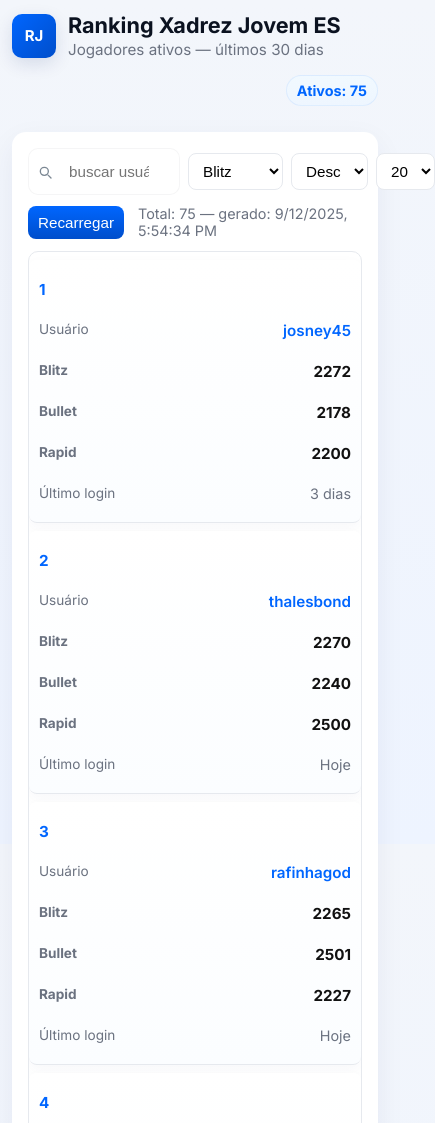
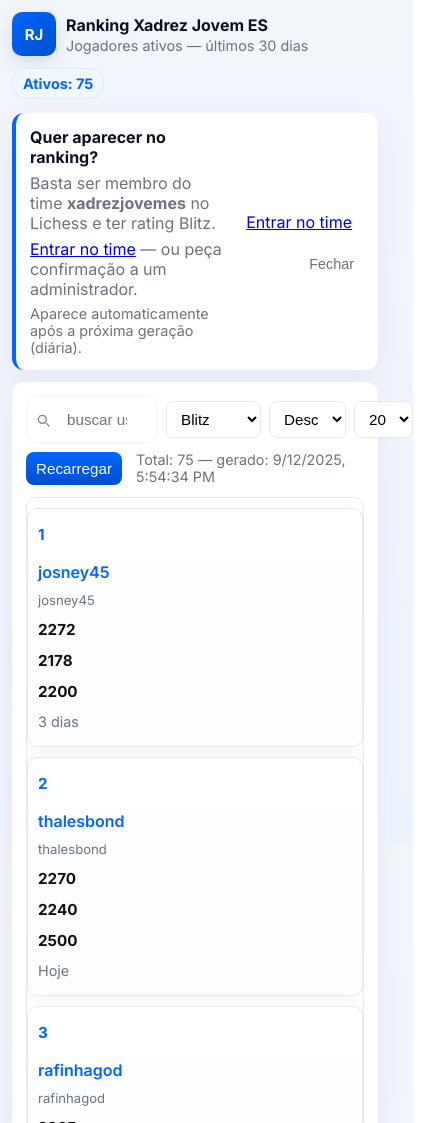
Before and after one commit to Gedeon-Arruda/RankingXadrezJovem, a plain HTML site: page docs/index.html in a window 390 px wide. Shown: the top 1123 px of the page, 435 px wide, since content can reach past the window. Drawn offline with Linux system fonts and the light colour scheme.

Commit message:
UI: modernize responsive index (Ranking Xadrez Jovem ES)

```diff
--- a/docs/index.html
+++ b/docs/index.html
@@ -25,73 +25,109 @@
       color:#0b1220;
       -webkit-font-smoothing:antialiased;
       -moz-osx-font-smoothing:grayscale;
-      padding:24px;
+      padding:20px;
     }
     .wrap{max-width:1200px;margin:0 auto}
     header.site{
-      display:flex;align-items:center;gap:16px;justify-content:space-between;margin-bottom:18px;
-      flex-wrap:wrap;
+      display:flex;align-items:center;gap:12px;justify-content:space-between;margin-bottom:14px;flex-wrap:wrap;
     }
-    .brand{display:flex;gap:12px;align-items:center}
+    .brand{display:flex;gap:10px;align-items:center}
     .logo{
-      width:56px;height:56px;border-radius:10px;background:linear-gradient(135deg,var(--accent),var(--accent-2));
+      width:52px;height:52px;border-radius:10px;background:linear-gradient(135deg,var(--accent),var(--accent-2));
       display:flex;align-items:center;justify-content:center;color:#fff;font-weight:700;font-size:18px;box-shadow:0 6px 18px rgba(6,34,102,0.12);
       flex:0 0 auto;
     }
-    h1{font-size:1.35rem;margin:0}
-    .subtitle{color:var(--muted);font-size:0.95rem;margin-top:2px}
+    h1{font-size:1.25rem;margin:0}
+    .subtitle{color:var(--muted);font-size:0.9rem;margin-top:2px}
     .top-meta{display:flex;gap:10px;align-items:center}
     .badge{background:linear-gradient(180deg,#f1f9ff,#eef6ff);color:var(--accent);padding:6px 10px;border-radius:999px;border:1px solid rgba(11,102,255,0.08);font-weight:700;font-size:0.9rem;}
-    .card{background:var(--card);border-radius:14px;padding:16px;box-shadow:0 10px 30px rgba(12,32,80,0.06);}
-    .controls{display:flex;gap:10px;align-items:center;flex-wrap:wrap;margin-bottom:12px;}
+    .card{background:var(--card);border-radius:12px;padding:14px;box-shadow:0 10px 30px rgba(12,32,80,0.06);}
+    .controls{display:flex;gap:8px;align-items:center;flex-wrap:wrap;margin-bottom:12px;}
     .controls .left{display:flex;gap:8px;align-items:center}
     .search{display:flex;align-items:center;gap:8px;background:var(--glass);padding:8px;border-radius:10px;border:1px solid rgba(11,20,40,0.04);}
-    .search input{border:0;background:transparent;outline:none;padding:6px 8px;font-size:0.95rem;width:240px;}
+    .search input{border:0;background:transparent;outline:none;padding:6px 8px;font-size:0.95rem;width:220px;}
     select,button{padding:8px 10px;border-radius:8px;border:1px solid #e6e9ee;background:#fff;font-size:0.95rem;}
     button.btn{background:linear-gradient(180deg,var(--accent),var(--accent-2));color:#fff;border:none;cursor:pointer;}
     .info{color:var(--muted);font-size:0.9rem;margin-left:6px}
     .table-wrap{overflow:auto;border-radius:10px;border:1px solid var(--table-border);background:linear-gradient(180deg,#fff,#fbfdff);margin-top:8px}
-    table{width:100%;border-collapse:collapse;min-width:720px}
-    thead th{position:sticky;top:0;background:linear-gradient(180deg,#ffffff,#f7fbff);padding:12px 14px;text-align:left;border-bottom:1px solid var(--table-border);font-weight:700;font-size:0.95rem;color:#0b1220;}
-    tbody td{padding:12px 14px;border-bottom:1px solid var(--table-border);vertical-align:middle;font-size:0.95rem;color:#122036}
+    table{width:100%;border-collapse:collapse;min-width:640px;table-layout:auto}
+    thead th{position:sticky;top:0;background:linear-gradient(180deg,#ffffff,#f7fbff);padding:12px 12px;text-align:left;border-bottom:1px solid var(--table-border);font-weight:700;font-size:0.95rem;color:#0b1220;}
+    tbody td{padding:10px 12px;border-bottom:1px solid var(--table-border);vertical-align:middle;font-size:0.95rem;color:#122036}
     tbody tr:hover{background:linear-gradient(90deg,rgba(0,102,255,0.03),transparent)}
     .rank{width:56px;font-weight:700;color:var(--accent)}
-    .user a{color:var(--accent);text-decoration:none;font-weight:600}
-    .user a:hover{text-decoration:underline}
+    .user a{color:var(--accent);text-decoration:none;font-weight:600;word-break:break-word}
     .small{display:block;color:var(--muted);font-size:0.82rem;margin-top:4px}
-    .rating{font-weight:700;color:#111}
-    .seen{color:var(--muted);font-size:0.9rem}
+    .rating{font-weight:700;color:#111;text-align:right;min-width:56px}
+    .seen{color:var(--muted);font-size:0.9rem;text-align:right}
     .pager{display:flex;gap:6px;align-items:center;flex-wrap:wrap;margin-top:12px;justify-content:flex-end}
     .pager button{background:#fff;border:1px solid #eef3fb;padding:6px 10px;border-radius:8px;cursor:pointer}
     .pager button[disabled]{opacity:.6;cursor:default}
 
-    /* Responsive improvements */
+    /* Tablet */
     @media (max-width:900px){
-      .search input{width:160px}
-      table{min-width:640px}
+      .search input{width:140px}
+      thead th, tbody td{padding:10px}
+      h1{font-size:1.1rem}
     }
 
-    /* Mobile: transform table rows into card-like blocks with labels */
+    /* Mobile: stacked card layout with all fields visible */
     @media (max-width:720px){
-      header.site{padding-bottom:8px}
-      .top-meta{width:100%;justify-content:flex-end}
-      table{min-width:0;border:0}
-      thead{display:none}
-      tbody tr{display:block;border-bottom:1px solid var(--table-border);padding:12px 10px;margin:8px 0;border-radius:8px;background:linear-gradient(180deg,#fff,#fbfdff);box-shadow:0 4px 14px rgba(12,32,80,0.03)}
-      tbody td{display:flex;justify-content:space-between;padding:8px 0;border:0}
-      tbody td + td{margin-top:6px}
-      tbody td::before{content:attr(data-label);color:var(--muted);font-size:0.85rem;margin-right:12px;flex:0 0 36%;}
-      .rank::before{display:none}
-      .user a{display:block}
-      .small{display:none}
+      body{padding:12px}
+      .wrap{padding:0}
+      .logo{width:44px;height:44px;font-size:15px}
+      .search input{width:110px}
+      table{min-width:0}
+      thead{display:none} /* hide desktop headers */
+      tbody tr{
+        display:block;
+        border-radius:10px;
+        padding:10px;
+        margin:10px 0;
+        background:linear-gradient(180deg,#fff,#fbfdff);
+        box-shadow:0 6px 18px rgba(6,34,102,0.04);
+        border:1px solid var(--table-border);
+      }
+      /* Each cell becomes a row: label on left, value on right; username full width */
+      tbody td{
+        display:flex;
+        justify-content:space-between;
+        align-items:center;
+        padding:6px 0;
+        border:0;
+        font-size:0.95rem;
+      }
+      tbody td.user{
+        flex-direction:column;
+        align-items:flex-start;
+        gap:6px;
+      }
+      tbody td.user a{font-size:1rem}
+      tbody td.user .small{display:block}
+      tbody td.data-metric{
+        width:100%;
+        display:flex;
+        justify-content:space-between;
+        gap:12px;
+        padding-top:6px;
+        font-size:0.95rem;
+      }
+      /* compact metric badges */
+      .metric{
+        flex:1;
+        display:flex;
+        flex-direction:column;
+        align-items:flex-end;
+        min-width:64px;
+      }
+      .metric .label{color:var(--muted);font-size:0.78rem}
+      .metric .value{font-weight:700}
+      .rank{display:inline-block;margin-bottom:6px}
       .pager{justify-content:center}
     }
 
     @media (max-width:420px){
-      body{padding:12px}
-      .logo{width:44px;height:44px;font-size:15px}
-      .search input{width:110px}
-      tbody td::before{flex:0 0 48%}
+      .search input{width:90px}
+      h1{font-size:1rem}
     }
   </style>
 </head>
@@ -109,6 +145,24 @@
         <div class="badge">Ativos: <strong id="totalBadge">—</strong></div>
       </div>
     </header>
+
+    <!-- Join banner (concise, dismissible) -->
+    <div id="joinBanner" class="card" style="margin-bottom:12px; border-left:4px solid var(--accent); display:flex;align-items:center;gap:12px;">
+      <div style="flex:1">
+        <strong>Quer aparecer no ranking?</strong>
+        <div style="color:var(--muted);margin-top:6px">
+          Basta ser membro do time <strong>xadrezjovemes</strong> no Lichess e ter rating Blitz.
+          <div style="margin-top:6px">
+            <a href="https://lichess.org/team/xadrezjovemes" target="_blank" rel="noopener">Entrar no time</a> — ou peça confirmação a um administrador.
+          </div>
+          <div style="margin-top:6px;font-size:0.9rem;color:var(--muted)">Aparece automaticamente após a próxima geração (diária).</div>
+        </div>
+      </div>
+      <div style="display:flex;flex-direction:column;gap:8px;align-items:flex-end">
+        <a class="btn" href="https://lichess.org/team/xadrezjovemes" target="_blank" rel="noopener" style="padding:8px 12px">Entrar no time</a>
+        <button id="dismissJoinBanner" style="background:transparent;border:0;color:var(--muted);cursor:pointer;font-size:0.9rem">Fechar</button>
+      </div>
+    </div>
 
     <div class="card">
       <div class="controls">
@@ -169,7 +223,7 @@
 
 <script>
 /* client-side: load ./players.json, search, sort, paginate.
-   Adds data-label attributes so mobile CSS shows field labels. */
+   For mobile the layout is stacked; JS builds simple table rows with data-labels. */
 let all = [];
 let filtered = [];
 let page = 1;
@@ -230,8 +284,8 @@ function renderPage(){
   pageItems.forEach((p, idx) => {
     const tr = document.createElement('tr');
 
-    // build cells with data-label for mobile
     const rank = start + idx + 1;
+    // For mobile stacked layout we rely on CSS — keep semantic cells.
     const tdRank = `<td class="rank" data-label="#">${rank}</td>`;
     const tdUser = `<td class="user" data-label="Usuário"><a href="${p.profile}" target="_blank" rel="noopener">${escapeHtml(p.username)}</a><span class="small">${p.username}</span></td>`;
     const tdBlitz = `<td class="rating" data-label="Blitz">${p.blitz}</td>`;
@@ -280,6 +334,21 @@ function formatSeen(ms){
 
 function escapeHtml(s){ return String(s).replace(/[&<>"']/g, m=>({'&':'&amp;','<':'&lt;','>':'&gt;','"':'&quot;',"'":'&#39;'}[m])); }
 
+/* join banner dismiss */
+(function(){
+  try{
+    const key = 'rk_join_banner_dismissed_v1';
+    const banner = document.getElementById('joinBanner');
+    const btn = document.getElementById('dismissJoinBanner');
+    if(!banner || !btn) return;
+    if(localStorage.getItem(key)) { banner.style.display = 'none'; return; }
+    btn.addEventListener('click', ()=>{
+      banner.style.display = 'none';
+      try{ localStorage.setItem(key, '1'); }catch(e){}
+    });
+  }catch(e){}
+})();
+
 window.addEventListener('load', loadData);
 </script>
 </body>
```
